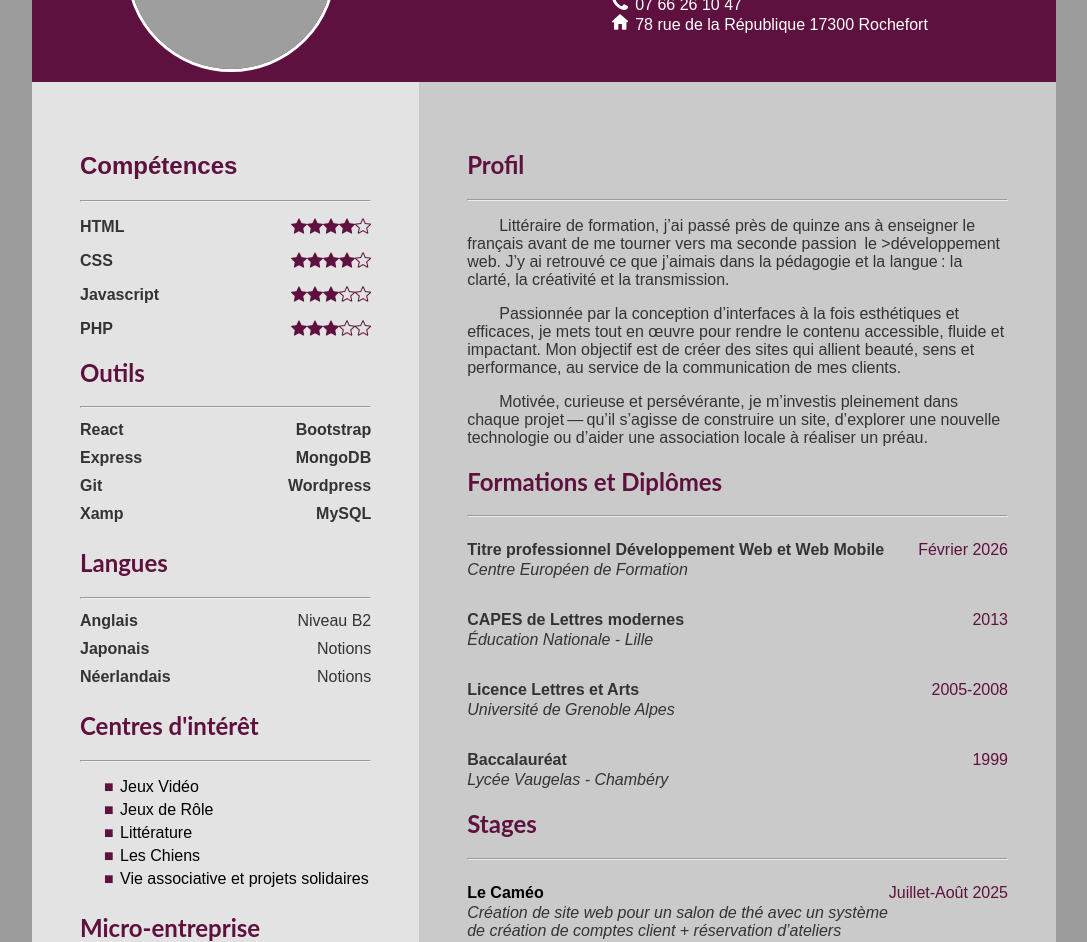
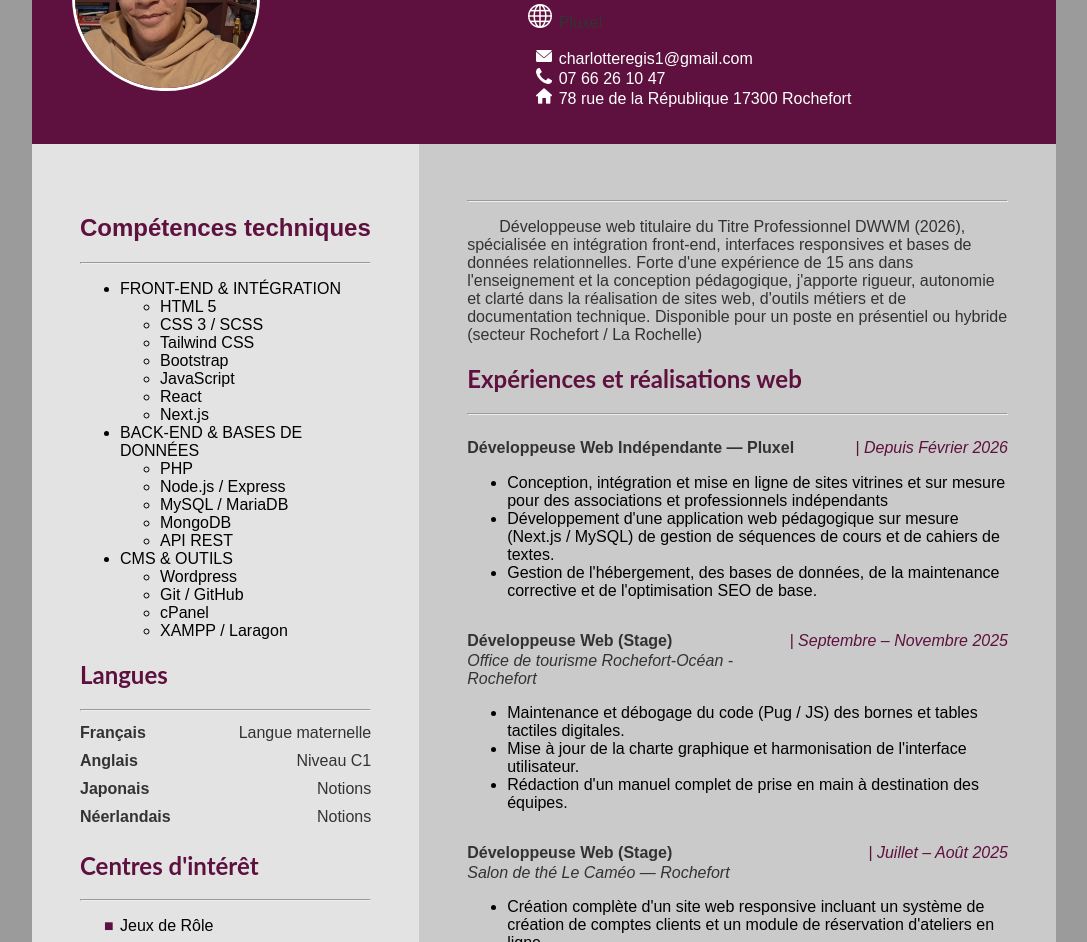
Before and after one commit to Charlotte-82/Charlotte-82.github.io, a plain HTML site: page index.html in a window 1280 px wide. Shown: the part 163-1105 px from the top of the page, without its empty margins (96-1183 px from the left). Drawn offline with Linux system fonts and the light colour scheme; grey boxes are pictures that could not be loaded; a web font is replaced by a local one.

Commit message:
maj Nov 2026

```diff
--- a/assets/css/style.css
+++ b/assets/css/style.css
@@ -17,6 +17,7 @@ html {
 
 p {
   color: #333333;
+  font-size: medium;
 }
 
 body {
@@ -103,8 +104,17 @@ figure {
   color: white;
 }
 
+.siteweb > a {
+  text-decoration: none;
+  color: white;
+}
+
 .contact {
   color: white;
+}
+
+.siteweb {
+  list-style-image: url(../images/globe.png);
 }
 
 .enveloppe {
--- a/index.html
+++ b/index.html
@@ -17,19 +17,26 @@
   <body>
     <header>
       <figure>
-        <a href="assets/images/photoprofil.png" target="_blank">
+        <a href="assets/images/photoprofil.jpeg" target="_blank">
           <img
             class="portrait"
-            src="assets/images/photoprofil.png"
+            src="assets/images/photoprofil.jpeg"
             alt="Photo de Charlotte Régis"
           />
         </a>
       </figure>
       <section class="personaldata">
         <h1 class="name">Charlotte Régis</h1>
-        <h2><strong>Développeuse Web et Web Mobile</strong></h2>
+        <h2>
+          <strong>Intégratrice Web & Développeuse Front-End Junior</strong>
+        </h2>
         <div class="lefticons">
           <ul class="contact">
+            <li class="siteweb">
+              <a href="www.pluxel.fr/realisations" target="-blank">
+                <p>Pluxel</p></a
+              >
+            </li>
             <li class="enveloppe">
               <a href="mailto:charlotteregis1@gmail.com"
                 >charlotteregis1@gmail.com</a
@@ -45,271 +52,163 @@
     </header>
     <main>
       <section class="left">
-        <h2><em>Compétences</em></h2>
+        <h2>
+          <em><b>Compétences techniques</b></em>
+        </h2>
         <hr />
-        <p class="comp">
-          HTML
-          <img
-            class="star"
-            src="assets/images/empty-star.png"
-            alt="étoile vide"
-          />
-          <img
-            class="star"
-            src="assets/images/filled-star.png"
-            alt="étoile pleine"
-          />
-          <img
-            class="star"
-            src="assets/images/filled-star.png"
-            alt="étoile pleine"
-          />
-          <img
-            class="star"
-            src="assets/images/filled-star.png"
-            alt="étoile pleine"
-          />
-          <img
-            class="star"
-            src="assets/images/filled-star.png"
-            alt="étoile pleine"
-          />
-        </p>
-        <p class="comp">
-          CSS
-          <img
-            class="star"
-            src="assets/images/empty-star.png"
-            alt="étoile vide"
-          />
-          <img
-            class="star"
-            src="assets/images/filled-star.png"
-            alt="étoile pleine"
-          />
-          <img
-            class="star"
-            src="assets/images/filled-star.png"
-            alt="étoile pleine"
-          />
-          <img
-            class="star"
-            src="assets/images/filled-star.png"
-            alt="étoile pleine"
-          />
-          <img
-            class="star"
-            src="assets/images/filled-star.png"
-            alt="étoile pleine"
-          />
-        </p>
-        <p class="comp">
-          Javascript
-          <img
-            class="star"
-            src="assets/images/empty-star.png"
-            alt="étoile vide"
-          />
-          <img
-            class="star"
-            src="assets/images/empty-star.png"
-            alt="étoile vide"
-          />
-          <img
-            class="star"
-            src="assets/images/filled-star.png"
-            alt="étoile pleine"
-          />
-          <img
-            class="star"
-            src="assets/images/filled-star.png"
-            alt="étoile pleine"
-          />
-          <img
-            class="star"
-            src="assets/images/filled-star.png"
-            alt="étoile pleine"
-          />
-        </p>
-        <p class="comp">
-          PHP
-          <img
-            class="star"
-            src="assets/images/empty-star.png"
-            alt="étoile vide"
-          />
-          <img
-            class="star"
-            src="assets/images/empty-star.png"
-            alt="étoile vide"
-          />
-          <img
-            class="star"
-            src="assets/images/filled-star.png"
-            alt="étoile pleine"
-          />
-          <img
-            class="star"
-            src="assets/images/filled-star.png"
-            alt="étoile pleine"
-          />
-          <img
-            class="star"
-            src="assets/images/filled-star.png"
-            alt="étoile pleine"
-          />
-        </p>
-
-        <h2>Outils</h2>
-        <hr />
-        <p class="lang">React</p>
-        <p class="level1">Bootstrap</p>
-        <br />
-        <p class="lang">Express</p>
-        <p class="level1">MongoDB</p>
-        <br />
-        <p class="lang">Git</p>
-        <p class="level1">Wordpress</p>
-        <br />
-        <p class="lang">Xamp</p>
-        <p class="level1">MySQL</p>
+        <ul>
+          <li>FRONT-END & INTÉGRATION</li>
+          <ul>
+            <li>HTML 5</li>
+            <li>CSS 3 / SCSS</li>
+            <li>Tailwind CSS</li>
+            <li>Bootstrap</li>
+            <li>JavaScript</li>
+            <li>React</li>
+            <li>Next.js</li>
+          </ul>
+          <li>BACK-END & BASES DE DONNÉES</li>
+          <ul>
+            <li>PHP</li>
+            <li>Node.js / Express</li>
+            <li>MySQL / MariaDB</li>
+            <li>MongoDB</li>
+            <li>API REST</li>
+          </ul>
+          <li>CMS & OUTILS</li>
+          <ul>
+            <li>Wordpress</li>
+            <li>Git / GitHub</li>
+            <li>cPanel</li>
+            <li>XAMPP / Laragon</li>
+          </ul>
+        </ul>
 
         <h2>Langues</h2>
         <hr />
-        <!-- <p class="lang">Français</p>
+        <p class="lang">Français</p>
         <p class="level">Langue maternelle</p>
-        <br /> -->
+        <br />
         <p class="lang">Anglais</p>
-        <p class="level">Niveau B2</p>
+        <p class="level">Niveau C1</p>
         <br />
         <p class="lang">Japonais</p>
         <p class="level">Notions</p>
         <br />
         <p class="lang">Néerlandais</p>
         <p class="level">Notions</p>
-        <!-- <h2>Qualités</h2>
-        <hr />
-        <ul class="square">
-          <li>Esprit de synthèse</li>
-          <li>Créativité</li>
-          <li>Persévérance</li>
-          <li>Minutie</li>
-        </ul> -->
+
         <h2>Centres d'intérêt</h2>
         <hr />
         <ul class="square">
-          <li>Jeux Vidéo</li>
           <li>Jeux de Rôle</li>
           <li>Littérature</li>
-          <li>Les Chiens</li>
           <li>Vie associative et projets solidaires</li>
         </ul>
-        <!-- préparation de la page portfolio -->
-        <!-- <a href="#">
-          <img alt="QR code" src="#" />
-        </a> -->
-        <h2>Micro-entreprise</h2>
-        <hr />
-        <h3>Pluxel</h3>
-        <div class="logos">
-          <a href="www.pluxel.fr">
-            <img
-              alt="plume rose et bleu foncé qui crée une tâche d'encre"
-              src="assets/images/logopluxel.png"
-          /></a>
-          <a href="www.pluxel.fr">
-            <img alt="QR code" src="assets/images/qrcodepluxel.png" />
-          </a>
-        </div>
       </section>
       <section class="right">
-        <h2>Profil</h2>
+        <h2 style="display: none">Profil</h2>
         <hr />
         <p class="profileparagraph">
-          Littéraire de formation, j’ai passé près de quinze ans à enseigner le
-          français avant de me tourner vers ma seconde passion  le
-          <strong>>développement web</strong>. J’y ai retrouvé ce que j’aimais
-          dans la pédagogie et la langue : la clarté, la créativité et la
-          transmission.
+          Développeuse web titulaire du Titre Professionnel DWWM (2026),
+          spécialisée en intégration
+          <strong
+            >front-end, interfaces responsives et bases de données
+            relationnelles</strong
+          >. Forte d'une expérience de 15 ans dans l'enseignement et la
+          conception pédagogique, j'apporte rigueur, autonomie et clarté dans la
+          réalisation de sites web, d'outils métiers et de documentation
+          technique. Disponible pour un poste en présentiel ou hybride (secteur
+          Rochefort / La Rochelle)
         </p>
-        <p class="profileparagraph">
-          Passionnée par la conception d’interfaces à la fois esthétiques et
-          efficaces, je mets tout en œuvre pour rendre le contenu accessible,
-          fluide et impactant. Mon objectif est de créer des sites qui allient
-          beauté, sens et performance, au service de la communication de mes
-          clients.
-        </p>
-        <p class="profileparagraph">
-          Motivée, curieuse et persévérante, je m’investis pleinement dans
-          chaque projet — qu’il s’agisse de construire un site, d’explorer une
-          nouvelle technologie ou d’aider une association locale à réaliser un
-          préau.
-        </p>
-        <h2>Formations et Diplômes</h2>
+        <h2>Expériences et réalisations web</h2>
         <hr />
         <div class="xpparagraph">
           <p class="fonction">
-            <strong>Titre professionnel Développement Web et Web Mobile</strong>
+            <strong>Développeuse Web Indépendante — Pluxel</strong>
           </p>
-          <p class="date">Février 2026</p>
-          <p class="place">Centre Européen de Formation</p>
+          <p class="date"><i>| Depuis Février 2026</i></p>
+          <ul>
+            <li>
+              Conception, intégration et mise en ligne de sites vitrines et sur
+              mesure pour des associations et professionnels indépendants
+            </li>
+            <li>
+              Développement d'une application web pédagogique sur mesure
+              (Next.js / MySQL) de gestion de séquences de cours et de cahiers
+              de textes.
+            </li>
+            <li>
+              Gestion de l'hébergement, des bases de données, de la maintenance
+              corrective et de l'optimisation SEO de base.
+            </li>
+          </ul>
         </div>
         <div class="xpparagraph">
-          <p class="fonction">CAPES de Lettres modernes</p>
-          <p class="date">2013</p>
-          <p class="place">Éducation Nationale - Lille</p>
+          <p class="fonction">Développeuse Web (Stage)</p>
+          <p class="date"><i>| Septembre – Novembre 2025</i></p>
+          <p class="place">Office de tourisme Rochefort-Océan - Rochefort</p>
+          <ul>
+            <li>
+              Maintenance et débogage du code (Pug / JS) des bornes et tables
+              tactiles digitales.
+            </li>
+            <li>
+              Mise à jour de la charte graphique et harmonisation de l'interface
+              utilisateur.
+            </li>
+            <li>
+              Rédaction d'un manuel complet de prise en main à destination des
+              équipes.
+            </li>
+          </ul>
         </div>
         <div class="xpparagraph">
-          <p class="fonction">Licence Lettres et Arts</p>
-          <p class="date">2005-2008</p>
-          <p class="place">Université de Grenoble Alpes</p>
+          <p class="fonction">Développeuse Web (Stage)</p>
+          <p class="date"><i>| Juillet – Août 2025</i></p>
+          <p class="place">Salon de thé Le Caméo — Rochefort</p>
+          <ul>
+            <li>
+              Création complète d'un site web responsive incluant un système de
+              création de comptes clients et un module de réservation d'ateliers
+              en ligne.
+            </li>
+          </ul>
         </div>
-        <div class="xpparagraph">
-          <p class="fonction">Baccalauréat</p>
-          <p class="date">1999</p>
-          <p class="place">Lycée Vaugelas - Chambéry</p>
-        </div>
-        <h2>Stages</h2>
+        <h2>Expérience professionnelle antérieure</h2>
         <hr />
         <div class="xpparagraph">
           <p class="fonction">
-            <a
-              href="lecameo17.fr"
-              target="_blank"
-              style="text-decoration: none; cursor: pointer"
-              >Le Caméo</a
-            >
+            Professeure de Français — Éducation Nationale / Fédération Wallonie
+            Bruxelles
           </p>
-          <p class="date">Juillet-Août 2025</p>
-          <p class="place">
-            Création de site web pour un salon de thé avec un système de
-            création de comptes client + réservation d’ateliers
-          </p>
+          <p class="date"><i>| 2010 – 2024</i></p>
+          <p class="place">France — Belgique</p>
+          <ul>
+            <li>
+              Conception de supports pédagogiques et numériques, gestion de
+              projets collaboratifs, rédaction structurée et accompagnement
+              individualisé.
+            </li>
+          </ul>
         </div>
-        <div class="xpparagraph">
-          <p class="fonction">Office de Tourisme Rochefort-Océan</p>
-          <p class="date">Septembre-Novembre 2025</p>
-          <p class="place">
-            Support full stack: réparation du code pug de tables tactiles
-            digitales, mise à jour de la charte graphique et édition d’un manuel
-            de prise en main
-          </p>
-        </div>
-        <h2>Expériences professionnelles</h2>
+        <h2>Formations et diplômes</h2>
         <hr />
         <div class="xpparagraph">
-          <p class="fonction">Professeur de français</p>
-          <p class="date">2010-2024</p>
-          <p class="place">
-            Éducation Nationale / Fédération Wallonie Bruxelles
-          </p>
-          <p class="place">
-            <i
-              >Conception de supports pédagogiques et numériques, transmission
-              structurée des savoirs, gestion de projets collaboratifs et
-              accompagnement individualisé d’élèves.</i
-            >
-          </p>
+          <ul>
+            <li>
+              Titre Professionnel Développeur Web et Web Mobile (DWWM) — Centre
+              Européen de Formation <i>| Mars 2026</i>
+            </li>
+            <li>
+              CAPES de Lettres Modernes — Éducation Nationale (Lille)
+              <i>| 2013</i>
+            </li>
+            <li>
+              Licence Lettres et Arts — Université Grenoble Alpes
+              <i>| 2005 – 2008</i>
+            </li>
+          </ul>
         </div>
       </section>
     </main>
@@ -342,7 +241,7 @@
       </div>
       <div class="maj">
         <p id="footermaj">
-          Mis à jour le: <time datetime="2026-05-23">23/05/2026</time>
+          Mis à jour le: <time datetime="2026-11-22">22/11/2026</time>
         </p>
       </div>
     </footer>
```
Also changed, not shown: assets/images/globe.png (added), assets/images/photoprofil.jpeg (added).
